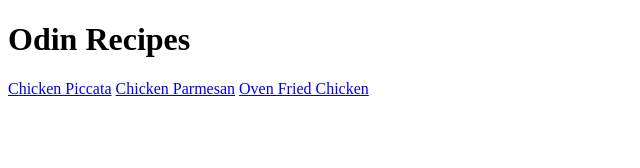
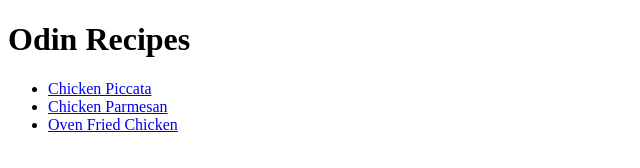
Before and after one commit to nairuzu/odin-recipes, a plain HTML site: page index.html in a window 1280 px wide. Shown: the whole page, without its empty margins (0-640 px from the left). Drawn offline with Linux system fonts and the light colour scheme.

Commit message:
Add unordered list to index

```diff
--- a/index.html
+++ b/index.html
@@ -7,8 +7,10 @@
 
 <body>
   <h1>Odin Recipes</h1>
-  <a href="recipes/chicken-piccata.html">Chicken Piccata</a>
-  <a href="recipes/chicken-parm.html">Chicken Parmesan</a>
-  <a href="recipes/oven-fried-chicken.html">Oven Fried Chicken</a>
+  <ul>
+  <li><a href="recipes/chicken-piccata.html">Chicken Piccata</a></li>
+  <li><a href="recipes/chicken-parm.html">Chicken Parmesan</a></li>
+  <li><a href="recipes/oven-fried-chicken.html">Oven Fried Chicken</a></li>
+  </ul>
 </body>
 </html>
```
